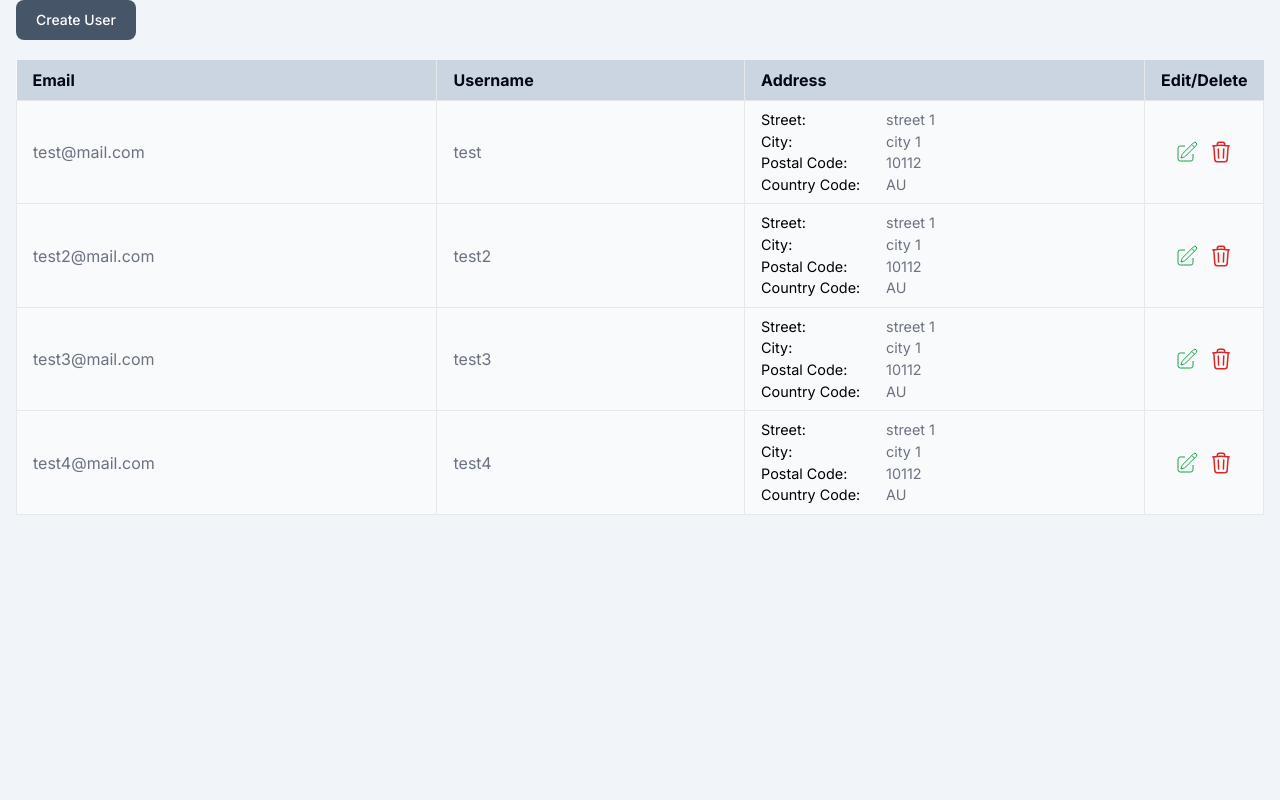
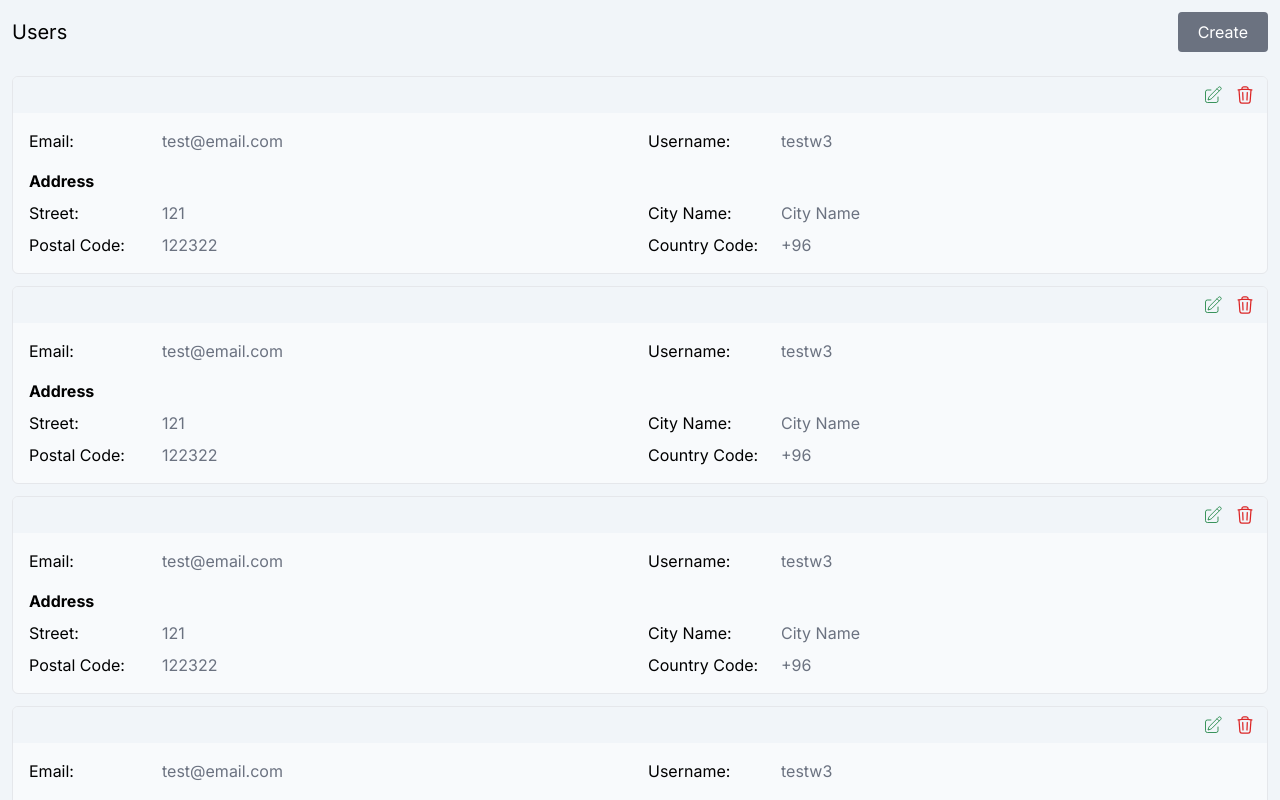
Before and after one commit to vedantpsj/FSOTD-FE, a Next.js app: page /users in a window 1280 px wide. Shown: the top 800 px of the page. Built offline with nearby package versions, Linux system fonts and the light colour scheme; no server answers.

Commit message:
code updated

```diff
--- /dev/null
+++ b/pages/confirmation.tsx
@@ -0,0 +1,40 @@
+import closeIcon from '../assets/images/close.svg';
+import Image from 'next/image'
+
+interface ConfirmationFace {
+	title?: string;
+	discription?: string;
+	setRemove: Function;
+}
+
+export default function Confirmation(
+    {
+        title='',
+        discription='',
+        setRemove
+    } : ConfirmationFace
+) {
+    return (
+        <div className="relative z-10" aria-labelledby="modal-title" role="dialog" aria-modal="true">
+        <div className="fixed inset-0 bg-gray-500 bg-opacity-75 transition-opacity"></div>
+        <div className="fixed inset-0 z-10 overflow-y-auto">
+            <div className="flex min-h-full items-end justify-center p-4 text-center sm:items-center sm:p-0">
+                <div className="relative transform overflow-hidden rounded-lg bg-white text-left shadow-xl transition-all sm:my-8 sm:w-full sm:max-w-lg w-[100%]">
+                    <div className="bg-slate-200 text-black px-6 py-3 flex justify-between">
+                        <span>{title}</span>
+
+                        <span className="cursor-pointer" onClick={()=>setRemove(false)}>
+                            <Image src={closeIcon} alt='Close'/>
+                        </span>
+                    </div>
+                    <div className="bg-white text-center px-4 py-5">
+                        <p className='mb-4'>{discription}</p>
+
+                        <span onClick={()=>setRemove(false)} className="inline-block bg-red-500 hover:bg-red-700 text-white py-2 px-6 rounded cursor-pointer">Yes</span>
+                    </div>
+                </div>
+            </div>
+        </div>
+    </div>
+    );
+}
--- a/pages/index.tsx
+++ b/pages/index.tsx
@@ -4,7 +4,7 @@
 
 export default function Home() {
   return (
-    <main className={`container mx-auto text-center ${inter.className}`}>
+    <main className={`text-center ${inter.className}`}>
          <a href="/users" className="my-5 inline-block bg-gray-400 hover:bg-gray-700 text-white py-2 px-4 rounded"> Users
             <span className="inline-block ml-1 transition-transform group-hover:translate-x-1 motion-reduce:transform-none">
               -&gt;
--- a/pages/userForm.tsx
+++ b/pages/userForm.tsx
@@ -4,7 +4,7 @@
 import { useForm } from "react-hook-form";
 import { USER } from "@/types/user";
 
-export default function UserForm({ userData }: { userData?: USER }) {
+export default function UserForm({ userData, toggleUserModal }: { userData?: USER, toggleUserModal: Function }) {
   const {
     register,
     handleSubmit,
@@ -29,7 +29,7 @@
             <div className="bg-slate-200 text-black px-6 py-3 flex justify-between">
               <span>Update Details</span>
 
-              <span className="cursor-pointer">
+              <span className="cursor-pointer" onClick={()=>toggleUserModal(false)}>
                 <Image src={closeIcon} alt="Close" />
               </span>
             </div>
--- a/pages/users.tsx
+++ b/pages/users.tsx
@@ -8,6 +8,7 @@
 import deleteIcon from "../assets/images/delete.svg";
 import editIcon from "../assets/images/edit.svg";
 import { USERS } from "@/constants";
+import Confirmation from "./confirmation";
 
 const inter = Inter({ subsets: ["latin"] });
 
@@ -15,7 +16,7 @@
     let [users, setUsers]: any = useState([]);
     let [loading, setLoading] = useState(true);
     const [openUserModal, toggleUserModal] = useState(false);
-
+    const [remove, setRemove] = useState(false);
     useEffect(() => {
         getAllUsers();
     }, []);
@@ -84,89 +85,63 @@
     const renderUsersTable = () => {
         return (
             <>
-        <button
-          onClick={() => toggleUserModal(true)}
-          className="text-white bg-slate-600 hover:bg-slate-800 focus:ring-4 focus:outline-none focus:ring-blue-300 font-medium rounded-lg text-sm w-full sm:w-auto px-5 py-2.5 text-center dark:bg-blue-600 dark:hover:bg-blue-700 dark:focus:ring-blue-800"
-        >
-          Create User
-        </button>
-        <div className="overflow-x-auto">
-          <table className="bg-white bg-opacity-50 my-[20px] min-w-[900px] table-auto w-[100%]">
-            <thead>
-              <tr>
-                <th className="bg-slate-300 px-4 py-2 text-left text-gray-950">
-                  Email
-                </th>
-                <th className="bg-slate-300 px-4 py-2 text-left text-gray-950 border-s">
-                  Username
-                </th>
-                <th className="bg-slate-300 px-4 py-2 text-left text-gray-950 border-s">
-                  Address
-                </th>
-                <th className="bg-slate-300 px-4 py-2 text-left text-gray-950 border-s">
-                  Edit/Delete
-                </th>
-              </tr>
-            </thead>
-            <tbody>
-              {users.map((val: USER, index: number) => (
-                <tr key={index}>
-                  <td className="border px-4 py-2">{val?.email}</td>
-                  <td className="border px-4 py-2">{val?.username}</td>
-                  <td className="border px-4 py-2 w-[400px] text-[90%]">
-                    <div className="flex">
-                      <span className="text-black w-[125px] pr-[10px]">
-                        Street:
+                <div className="bg-slate-100 sticky top-0">
+                    <div className="flex items-center py-3 px-3 justify-between container mx-auto">
+                        <h2 className="text-black text-[20px]">Users</h2>
+
+                        <span className="inline-block bg-gray-500 hover:bg-gray-700 text-white py-2 px-5 rounded cursor-pointer" onClick={() => toggleUserModal(true)}>Create</span>
+                    </div>
+                </div>
+                <div className="container mx-auto px-3">
+                    {new Array(10).fill(0).map((val, index) => (
+                        <div className="my-3 border bg-white overflow-hidden bg-opacity-50 rounded-md lg:text-[16px] text-[14px]">
+                            <div className="bg-slate-100 flex text-black w-[100%] py-2 px-3 justify-end text-center">
+                                <span className="cursor-pointer text-green-600" onClick={() => toggleUserModal(true)}>
+                                    <Image width={20} src={editIcon} alt='Edit' />
                                 </span>
-                      <span className="w-[calc(100%-125px)]">
-                        {val?.address?.street}
+
+                                <span className="ml-3 inline-block cursor-pointer text-red-600" onClick={() => setRemove(true)}>
+                                    <Image width={20} src={deleteIcon} alt='Delete' />
                                 </span>
                             </div>
+                            <div className="p-4">
+                                <div className="grid gap-x-4 gap-y-2 mb-2 md:grid-cols-2">
                                     <div className="flex">
-                      <span className="text-black w-[125px] pr-[10px]">
-                        City:
-                      </span>
-                      <span className="w-[calc(100%-125px)]">
-                        {val?.address?.city}
-                      </span>
+                                        <span className="text-black md:w-[125px] w-[100px]">Email: </span>
+                                        <p className="pl-2 md:w-[calc(100%-125px)] w-[calc(100%-100px)]">test@email.com</p>
                                     </div>
                                     <div className="flex">
-                      <span className="text-black w-[125px] pr-[10px]">
-                        Postal Code:
-                      </span>
-                      <span className="w-[calc(100%-125px)]">
-                        {val?.address?.postalCode}
-                      </span>
+                                        <span className="text-black md:w-[125px] w-[100px]">Username: </span>
+                                        <p className="pl-2 md:w-[calc(100%-125px)] w-[calc(100%-100px)]">testw3</p>
+                                    </div>
+                                </div>
+
+                                <h3 className="font-bold text-black mb-2 mt-4">Address</h3>
+                                <div className="grid gap-x-4 gap-y-2 md:grid-cols-2">
+                                    <div className="flex">
+                                        <span className="text-black md:w-[125px] w-[100px]">Street: </span>
+                                        <p className="pl-2 md:w-[calc(100%-125px)] w-[calc(100%-100px)]">121</p>
                                     </div>
                                     <div className="flex">
-                      <span className="text-black w-[125px] pr-[10px]">
-                        Country Code:
-                      </span>
-                      <span className="w-[calc(100%-125px)]">
-                        {val?.address?.countryCode}
-                      </span>
+                                        <span className="text-black md:w-[125px] w-[100px]">City Name: </span>
+                                        <p className="pl-2 md:w-[calc(100%-125px)] w-[calc(100%-100px)]">City Name</p>
                                     </div>
-                  </td>
-                  <td className="border px-4 py-2 w-[100px]">
-                    <div className="flex items-center justify-center">
-                      <span
-                        className="cursor-pointer text-green-600"
-                        onClick={() => toggleUserModal(true)}
-                      >
-                        <Image src={editIcon} alt="Edit" />
-                      </span>
+                                    <div className="flex">
+                                        <span className="text-black md:w-[125px] w-[100px]">Postal Code: </span>
+                                        <p className="pl-2 md:w-[calc(100%-125px)] w-[calc(100%-100px)]">122322</p>
+                                    </div>
+                                    <div className="flex">
+                                        <span className="text-black md:w-[125px] w-[100px]">Country Code: </span>
+                                        <p className="pl-2 md:w-[calc(100%-125px)] w-[calc(100%-100px)]">+96</p>
+                                    </div>
+                                </div>
+                            </div>
+                        </div>
+                    ))}
+                </div>
 
-                      <span className="ml-[10px] cursor-pointer text-red-600">
-                        <Image src={deleteIcon} alt="Delete" />
-                      </span>
-                    </div>
-                  </td>
-                </tr>
-              ))}
-            </tbody>
-          </table>
-        </div>
-        {openUserModal && <UserForm userData={users[0]} />}
+                {openUserModal && <UserForm toggleUserModal={toggleUserModal} userData={users[0]} />}
+                {remove && <Confirmation setRemove={setRemove} title={'Confirmation'} discription={'Are you sure you want to delete?'} />}
             </>
         );
     };
@@ -175,7 +150,7 @@
         return <Loader />;
     }
     return (
-    <main className={`container mx-auto px-4 ${inter.className}`}>
+        <main className={`${inter.className}`}>
             {renderUsersTable()}
         </main>
     );
```
Also changed, not shown: assets/images/edit.svg. Lines whose indentation alone changed are shown as unchanged.
